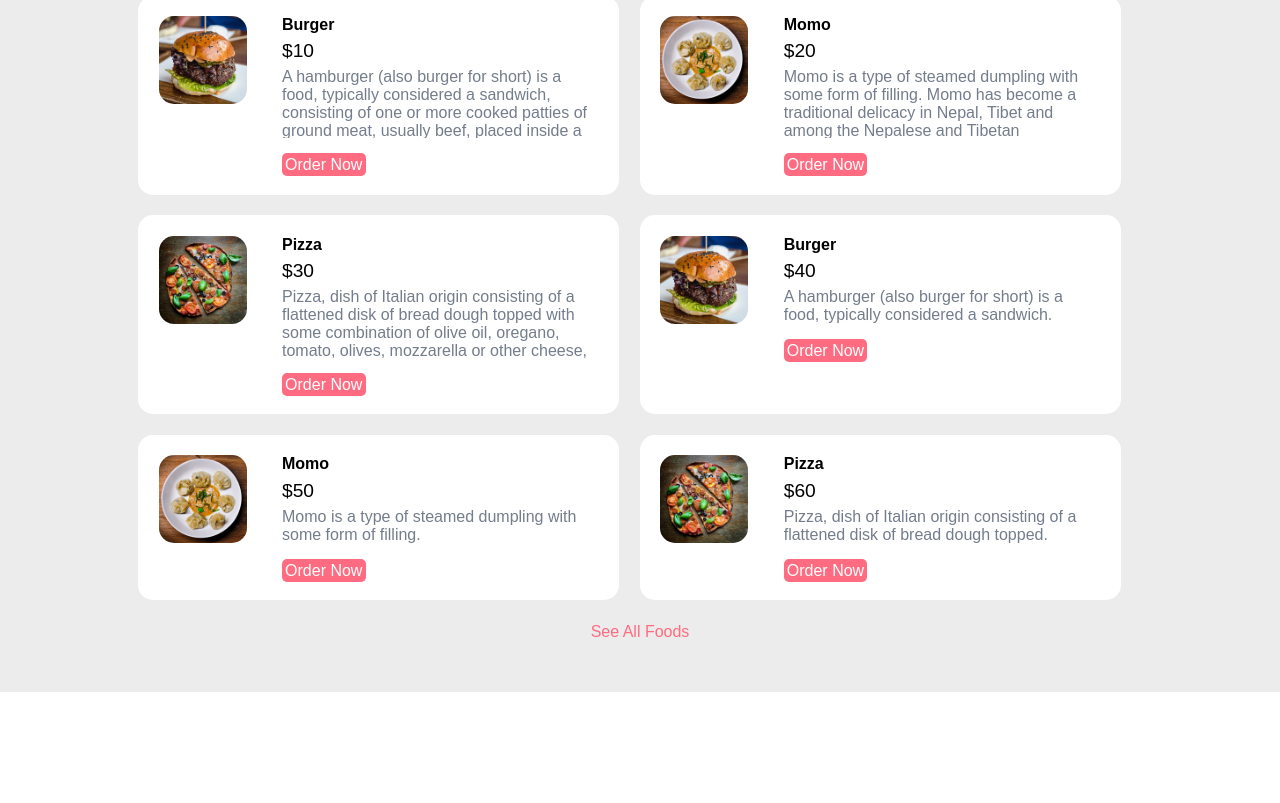
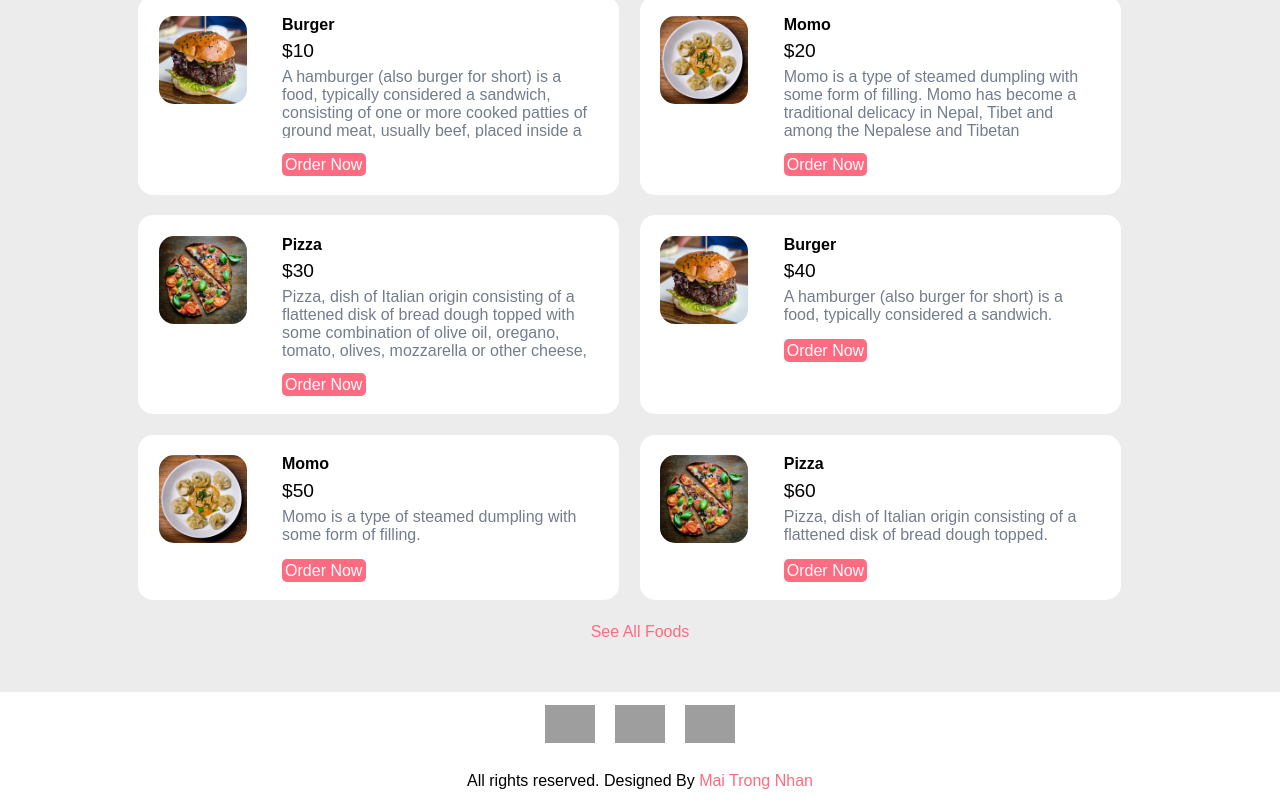
Before and after one commit to maitrongnhan001/food-order-ReactJS, a React (Create React App) app: page / in a window 1280 px wide. Shown: the part 1202-2005 px from the top of the page. Before the commit the page ends 1894 px from the top, so only its background shows below. Built offline with nearby package versions, Linux system fonts and the light colour scheme; grey boxes are pictures that could not be loaded.

Commit message:
added footer components

```diff
--- a/src/App.js
+++ b/src/App.js
@@ -4,6 +4,8 @@
 import Search from './Components/Search/Search';
 import { BrowserRouter as Router } from "react-router-dom";
 import Product from './Components/Product/Product';
+import Social from './Components/Social/Social';
+import Footer from './Components/Footer/Footer';
 
 function App() {
   return (
@@ -13,6 +15,8 @@
         <Search></Search>
         <Category></Category>
         <Product></Product>
+        <Social></Social>
+        <Footer></Footer>
       </Router>
     </div>
   );
--- a/src/Components/Footer/Footer.js
+++ b/src/Components/Footer/Footer.js
@@ -0,0 +1,16 @@
+import React, { Component } from 'react';
+
+class Footer extends Component {
+
+    render() {
+        return (
+            <section className="footer">
+                <div className="container text-center">
+                    <p>All rights reserved. Designed By <a href="/" className="pink">Mai Trong Nhan</a></p>
+                </div>
+            </section>
+        );
+    }
+}
+
+export default Footer;
--- a/src/Components/Product/Product.js
+++ b/src/Components/Product/Product.js
@@ -60,13 +60,13 @@
             <section className="product-menu">
                 <div className="container">
                     <h2 className="text-center">Products Menu</h2>
-                    {this.state.sample_data.map((Element) => {
+                    {this.state.sample_data.map((Element, Index) => {
                         return (
-                            <div className="row">
-                                {Element.map((ChildElement, Index) => {
+                            <div className="row" key={Index}>
+                                {Element.map((ChildElement, ChildIndex) => {
                                     return (
                                         <ProductItem
-                                            key={Index}
+                                            key={ChildIndex}
                                             Information={ChildElement}
                                         ></ProductItem>
                                     );
--- /dev/null
+++ b/src/Components/Social/Social.js
@@ -0,0 +1,30 @@
+import React, { Component } from 'react';
+import './Social.scss';
+
+class Social extends Component {
+
+    render() {
+        return (
+            <div>
+                <section className="social">
+                    <div className="container text-center">
+                        <ul>
+                            <li>
+                                <a href="/"><img width="50px" src="/Images/Logo/Logo-facebook.png" alt="Facebook"/></a>
+                            </li>
+                            <li>
+                                <a href="/"><img width="50px" src="/Images/Logo/Logo-Instagram.png" alt="Instagram"/></a>
+                            </li>
+                            <li>
+                                <a href="/"><img width="50px" src="/Images/Logo/Logo-Tiwtter.png" alt="Tiwtter"/></a>
+                            </li>
+                        </ul>
+                    </div>
+                </section>
+
+            </div>
+        );
+    }
+}
+
+export default Social;
--- /dev/null
+++ b/src/Components/Social/Social.scss
@@ -0,0 +1,7 @@
+.social ul{
+    list-style-type: none;
+}
+.social ul li{
+    display: inline;
+    padding: 1%;
+}
```
